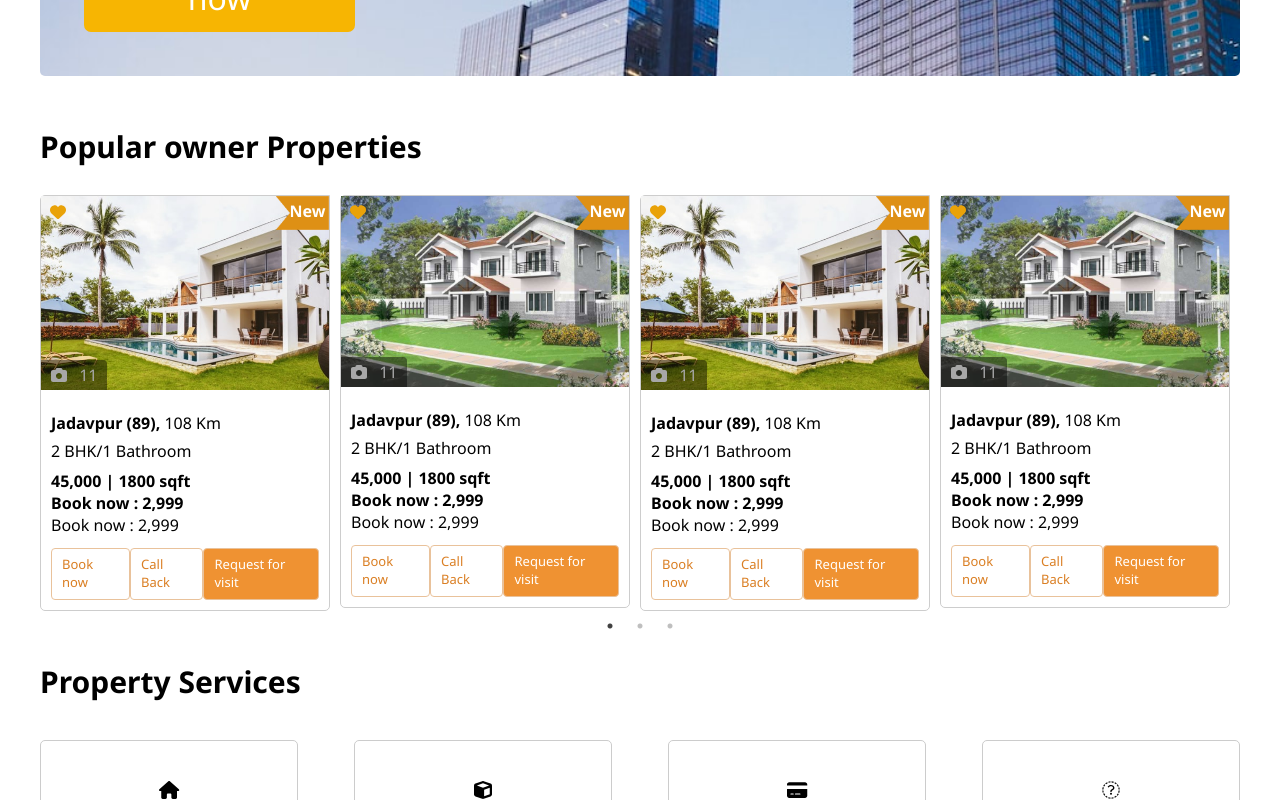
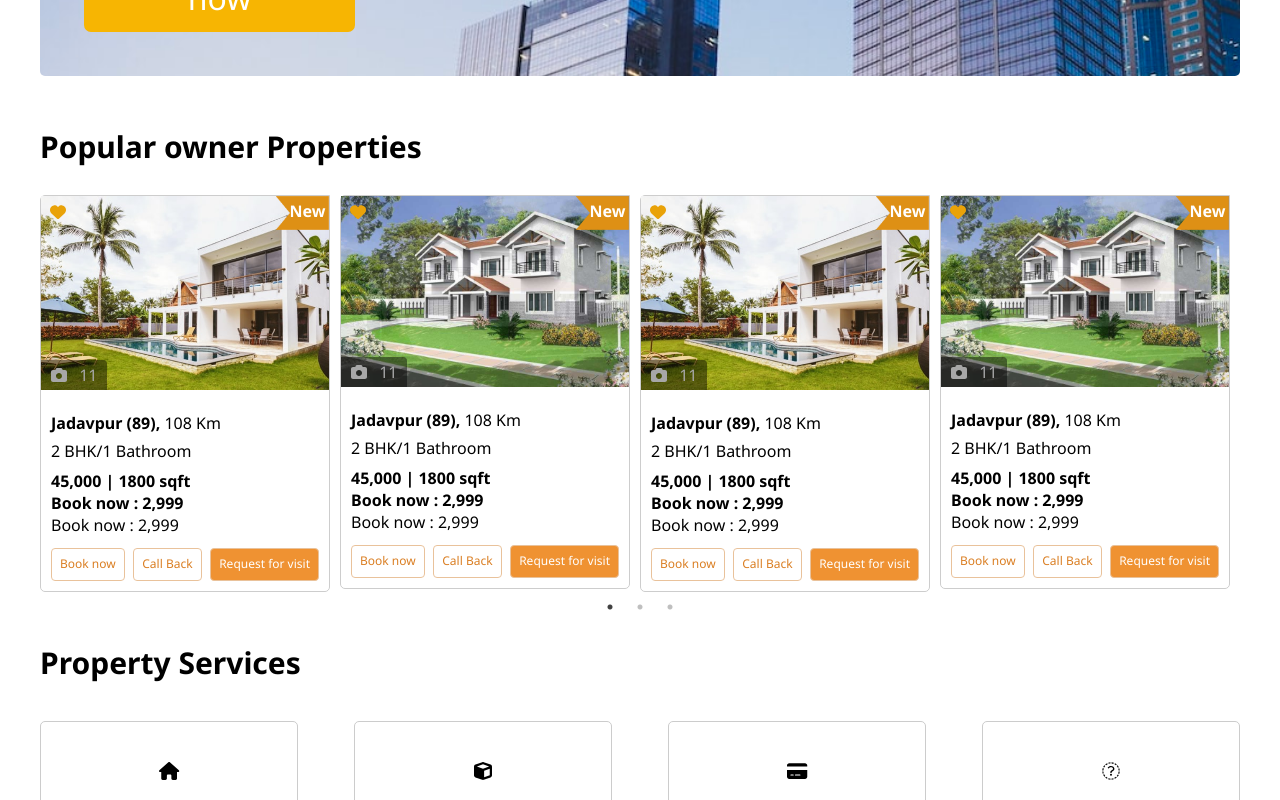
Before and after one commit to arif25/Aaloy, a React (Create React App) app: page / in a window 1280 px wide. Shown: the part 1045-1845 px from the top of the page. Built offline with nearby package versions, Linux system fonts and the light colour scheme.

Commit message:
first commit

```diff
--- a/src/Components/Assets/Scss/HomeBestProperties.scss
+++ b/src/Components/Assets/Scss/HomeBestProperties.scss
@@ -45,13 +45,13 @@
         display: flex;
         justify-content: space-between;
         a {
+            border: 1px solid #e9c29b;
+            border-radius: 4px;
+            color: #da7e22;
+            display: block;
+            font-size: 12px;
+            padding: 6px 8px 8px;
             text-decoration: none;
-            padding: 6px 10px 8px;
-            border: 1px solid rgb(233 194 155);
-            border-radius: 4px;
-            font-size: 13px;
-            display: block;
-            color: rgb(218, 126, 34);
             &:hover, &.active {
                 background-color: rgb(239 146 50);
                 color: #fff;
```
